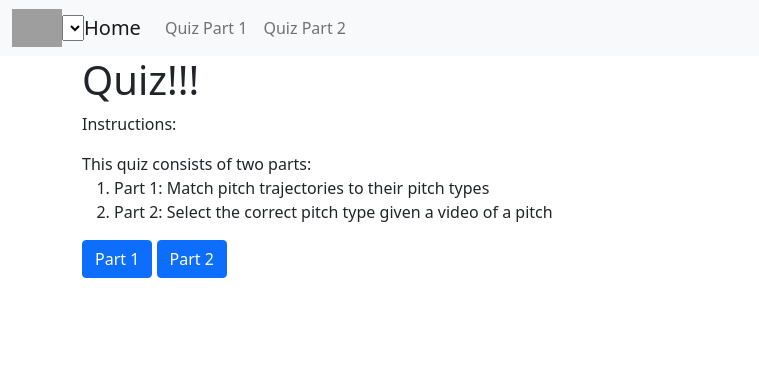
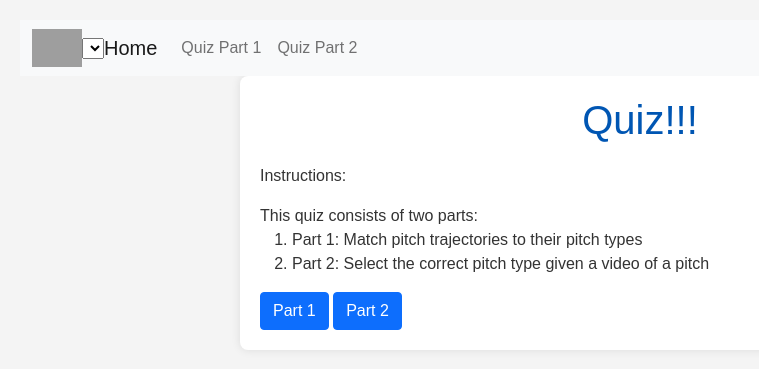
Before and after one commit to cjd2186/CRUD-Baseball_TechEd-Website, a Flask app: page /quiz in a window 1280 px wide. Shown: the top 369 px of the page, without its empty margins (0-759 px from the left). Run offline with Flask 3, Linux system fonts and the light colour scheme; lists and menus that the app fills with data are empty; some libraries are stand-ins or nearby versions; grey boxes are pictures that could not be loaded.

Commit message:
modified part 2 quiz

```diff
--- /dev/null
+++ b/static/css/quiz_style.css
@@ -0,0 +1,72 @@
+/* General body styling */
+body {
+    font-family: Arial, sans-serif; /* Ensures a clean, modern font is used */
+    background-color: #f4f4f4; /* Light grey background for soft design */
+    color: #333; /* Dark grey color for text for better readability */
+    margin: 20px;
+}
+
+/* Container styling */
+.container {
+    background-color: #ffffff;
+    padding: 20px;
+    border-radius: 8px;
+    box-shadow: 0 0 10px rgba(0,0,0,0.1); /* Adds a subtle shadow around the container */
+    max-width: 800px; /* Restricts maximum width of the container */
+    margin: auto; /* Centers the container horizontally */
+}
+
+/* Header styles */
+h1 {
+    color: #0056b3; /* A shade of blue for a fresh look */
+    text-align: center; /* Centers the title */
+    margin-bottom: 20px; /* Adds space below the title */
+}
+
+/* Video styling */
+.video-question video {
+    width: 100%; /* Makes video responsive */
+    height: auto;
+    border-radius: 5px; /* Rounds the corners of the video player */
+    margin-bottom: 10px; /* Adds space below each video */
+}
+
+/* Form element styling */
+.video-question label {
+    font-weight: bold; /* Makes label text bold */
+    margin-top: 10px;
+    display: block; /* Ensures label appears on new line */
+}
+
+.pitch-select {
+    width: 100%; /* Makes select box full container width */
+    padding: 8px; /* Adds padding inside the select box */
+    border-radius: 4px; /* Slightly rounded corners for the select box */
+    border: 1px solid #ccc; /* Adds a light grey border to the select boxes */
+    margin-bottom: 20px; /* Adds space below each select box */
+}
+
+/* Button styling */
+button {
+    background-color: #007bff; /* Bootstrap primary blue */
+    color: white;
+    border: none;
+    padding: 10px 20px;
+    border-radius: 5px;
+    cursor: pointer;
+    display: block;
+    width: 100%;
+    margin-top: 10px;
+}
+
+button:hover {
+    background-color: #0056b3; /* Darker shade of blue on hover */
+}
+
+/* Result display styling */
+#quiz-result {
+    text-align: center;
+    font-size: 20px;
+    margin-top: 20px;
+    color: #28a745; /* Green color for results to indicate success */
+}
--- a/static/js/video_quiz.js
+++ b/static/js/video_quiz.js
@@ -6,7 +6,7 @@ function submitQuiz() {
 
     // Placeholder logic for checking answers
     // In reality, you might have a server-side check or a more complex client-side validation
-    var correctAnswers = ["Four-Seam", "Slider", "Curveball", "Two-Seam", "Changeup"];  // Example correct answers
+    var correctAnswers = ["Curveball", "Curveball", "Four-Seam", "Four-Seam", "Changeup", "Changeup", "Slider", "Slider", "Two-Seam", "Two-Seam"];  // Example correct answers
     var score = 0;
     for (var i = 0; i < answers.length; i++) {
         if (answers[i] === correctAnswers[i]) {
--- a/templates/layout.html
+++ b/templates/layout.html
@@ -19,6 +19,8 @@
 
     <!-- Main CSS -->
     <link rel="stylesheet" href="{{ url_for('static', filename='css/main.css') }}">
+    <link rel="stylesheet" href="{{ url_for('static', filename='css/quiz_style.css') }}">
+
 
     {% block head %}{% endblock %}
 </head>
```
Also changed, not shown: 20 other files.
